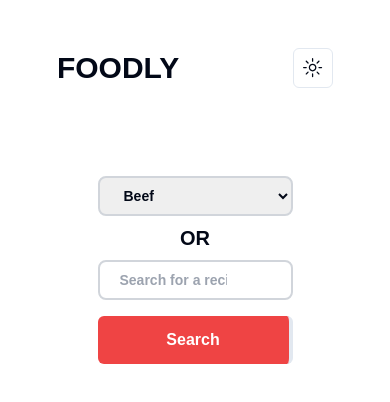
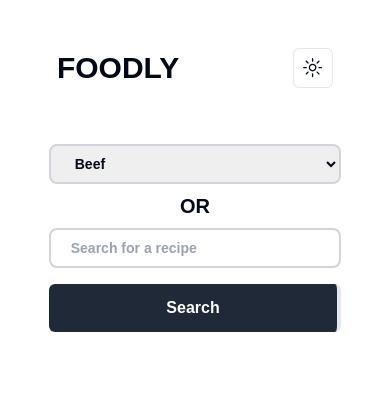
Before and after one commit to Maikiew96/restaurant, a Next.js app in the folder my-app/: page / in a window 390 px wide. Shown: the top 402 px of the page. Built offline with nearby package versions, Linux system fonts and the light colour scheme; no server answers; a web font is replaced by a local one.

Commit message:
Card component
Created a card ui component which renders the data recieved from the api. Assigned types  and props to the data.

```diff
--- /dev/null
+++ b/my-app/src/app/components/ui/Cards.tsx
@@ -0,0 +1,27 @@
+import Image from 'next/image'
+import Link from 'next/link'
+import React from 'react'
+
+//assing types to data
+interface recipe {
+    idMeal: string;
+    strMeal: string;
+    strMealThumb: string;
+}
+
+interface CardsProps {
+    recipe: recipe;
+}
+
+function Cards({recipe}: CardsProps) {
+  return (
+    <Link href={`/recipies/${recipe?.idMeal}`}>
+    <div className='max-w-sm border-2 border-gray-300 cursor-pointer hover:border-gray-800'>
+        <Image src={recipe?.strMealThumb} width={350} height={250} alt='Meal image' />
+        <h1 className='bg-white py-4 text-gray-500 font-semibold text-2xl text-center'>{`${recipe?.strMeal}`}</h1>
+    </div>
+    </Link>
+  )
+}
+
+export default Cards
--- a/my-app/src/app/components/ui/Search.tsx
+++ b/my-app/src/app/components/ui/Search.tsx
@@ -2,8 +2,8 @@ import React from 'react'
 
 function Search() {
   return (
-    <div className='flex flex-col items-center justify-center mt-20 mb-4 sm:flex-row md:m-4'>
-        <select className='border-2 border-gray-300 h-10 px-5 pr-16 rounded-lg text-sm focus:outline-none text-black-500 w-1/2 m-2 lg:w-1/6'>
+    <div className='flex flex-col items-center justify-center mt-12 md:flex-row md:m-4'>
+        <select className='border-2 border-gray-300 h-10 px-5 pr-16 rounded-lg text-sm focus:outline-none text-black-500 w-3/4 m-2 lg:w-1/6'>
             <option value="Beef">Beef</option>
             <option value="Chicken">Chicken</option>
             <option value="Lamb">Lamb</option>
@@ -12,9 +12,9 @@ function Search() {
 
         <h1 className="text-xl font-semibold text-center mx-4">OR</h1>
 
-        <input type="text" className='border-2 border-gray-300 h-10 px-5 pr-16 rounded-lg text-sm focus:outline-none text-black-500 w-1/2 lg:w-1/6 m-2' placeholder='Search for a recipe' />
+        <input type="text" className='border-2 border-gray-300 h-10 px-5 pr-16 rounded-lg text-sm focus:outline-none text-black-500 w-3/4 lg:w-1/6 m-2' placeholder='Search for a recipe' />
 
-        <button className='bg-red-500 px-4 py-3 border-r-4 rounded-md hover:bg-green-700 text-white m-2 w-1/2 md:w-1/6 transition duration-300' >Search</button>
+        <button className='bg-gray-800 px-4 py-3 border-r-4 rounded-md hover:bg-gray-600 text-white m-2 w-3/4 md:w-1/6 transition duration-300' >Search</button>
     </div>
   )
 }
--- a/my-app/src/app/layout.tsx
+++ b/my-app/src/app/layout.tsx
@@ -38,7 +38,7 @@ export default function RootLayout({
             disableTransitionOnChange
           >
         <Header/>
-        <Introduction />
+
         {children}
         </ThemeProvider >
 
--- a/my-app/src/app/page.tsx
+++ b/my-app/src/app/page.tsx
@@ -1,6 +1,7 @@
 "use client";
 import React, {useState, useEffect} from "react";
 import Image from "next/image";
+import Introduction from "./components/Introduction";
 
 
 export default function Home() {
@@ -37,14 +38,19 @@ export default function Home() {
     }
 
     fetchRecipes();
-  })
+  }, []);
 
-  // console.log(recipes);
+  console.log(recipes);
 
 
   return (
     <main className="">
+      <Introduction />
+      <div className="flex items-center justify-center p10">
+        <div className="flex flex-wrap flex-col lg:flex-row items-center gap-5">
 
+        </div>
+      </div>
     </main>
   );
 }
```
